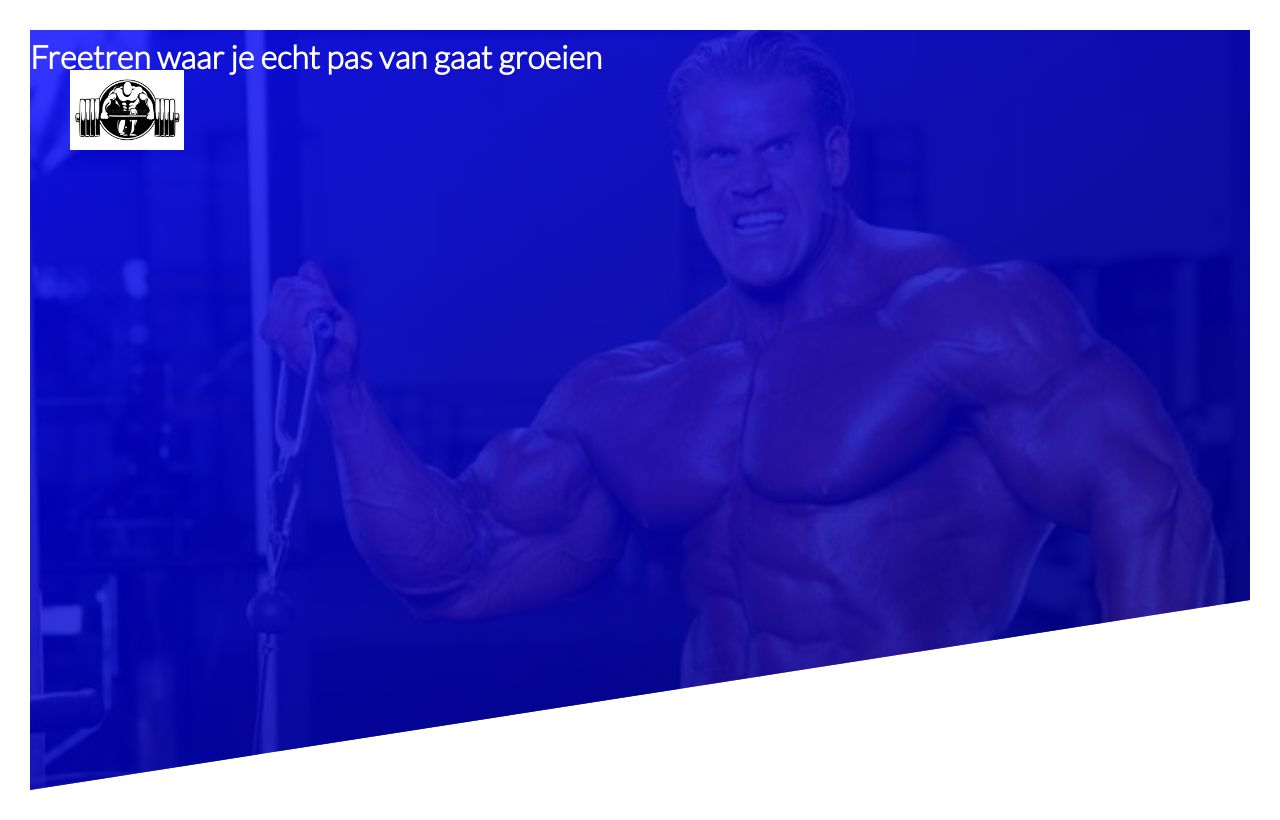
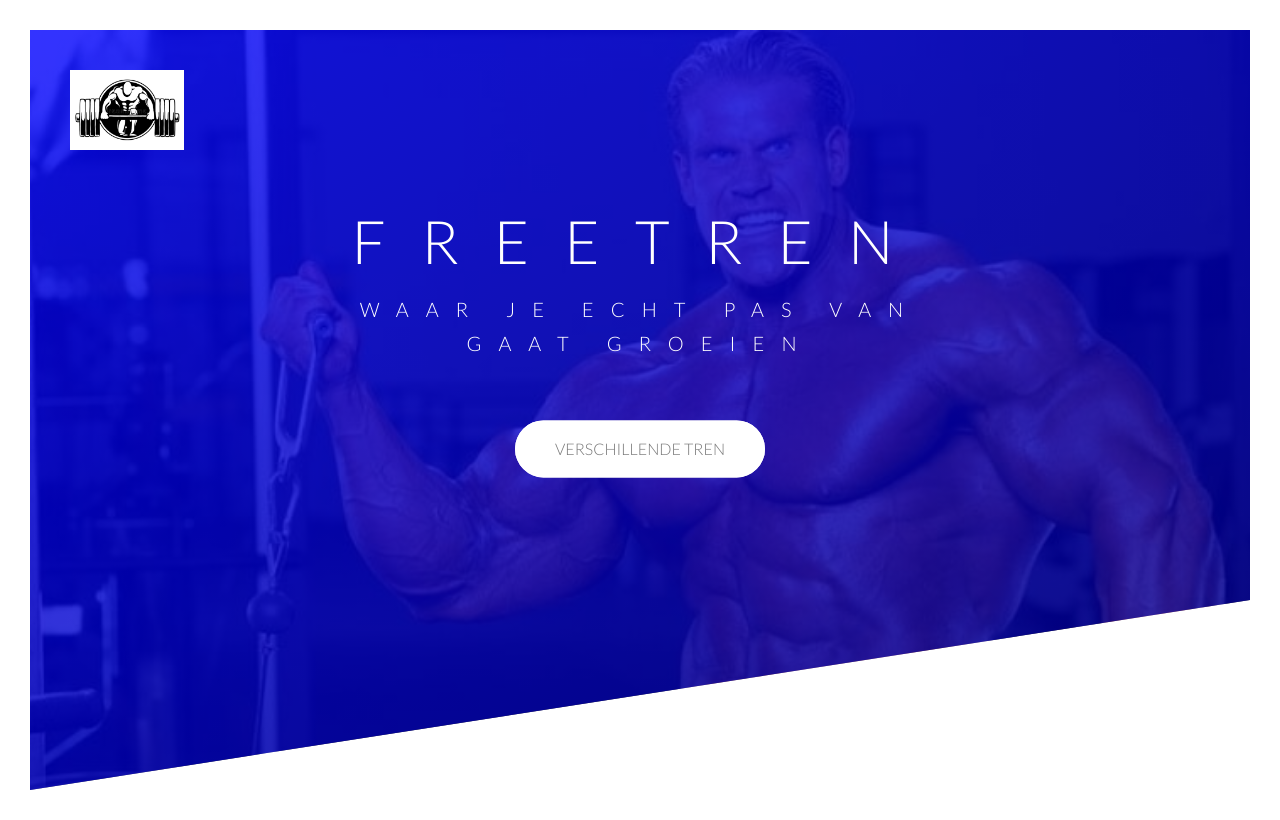
Before and after one commit to RickOnTren/HTML-CSS, a plain HTML site: page HTML and CSS/Oefenen in HTML en CSS/oef3/index.html in a window 1280 px wide. Drawn offline with Linux system fonts and the light colour scheme.

Commit message:
week 3 neef

```diff
--- a/HTML and CSS/Oefenen in HTML en CSS/oef3/css/style.css
+++ b/HTML and CSS/Oefenen in HTML en CSS/oef3/css/style.css
@@ -37,12 +37,139 @@ body {
   height: 10vh;
 }
 
+/*.logo:hover {
+animation: moveInRight 1s ease-out;
+}*/
+
+.text-box {
+  position: absolute;
+  top: 40%;
+  left: 50%;
+  transform: translate(-50%, -50%);
+  text-align: center;
+}
+
 .heading-primary {
   color: #fff;
+  text-transform: uppercase;
+  backface-visibility: hidden;
+  margin-bottom: 60px;
 }
 
 .heading-primary-main {
+  display: block;
+  font-size: 60px;
+  font-weight: 400;
+  letter-spacing: 35px;
+
+  animation-name: moveInLeft;
+  animation-duration: 1s;
+  animation-timing-function: ease-out;
+  /*animation-delay: 3s;
+  animation-iteration-count: 3;*/
 }
 
 .heading-primary-sub {
+  display: block;
+  font-size: 20px;
+  font-weight: 400;
+  letter-spacing: 17px;
+  animation: moveInRight 1s ease-out;
 }
+
+@keyframes moveInLeft {
+  0% {
+    opacity: 0;
+    transform: translateX(-100px);
+  }
+
+  80% {
+    transform: translateX(20px);
+  }
+
+  100% {
+    opacity: 1;
+    transform: translate(0);
+  }
+}
+
+@keyframes moveInRight {
+  0% {
+    opacity: 0;
+    transform: translateX(100px);
+  }
+
+  80% {
+    transform: translateX(-20px);
+  }
+
+  100% {
+    opacity: 1;
+    transform: translate(0);
+  }
+}
+
+@keyframes moveInBottom {
+  0% {
+    opacity: 0;
+    transform: translateY(30px);
+  }
+
+  100% {
+    opacity: 1;
+    transform: translate(0);
+  }
+}
+
+.btn:link,
+.btn:visited {
+  text-transform: uppercase;
+  text-decoration: none;
+  padding: 15px 40px;
+  display: inline-block;
+  border-radius: 100px;
+  transition: all 0.2s;
+  position: relative;
+}
+
+.btn:hover {
+  transform: translateY(-3px);
+  box-shadow: 0 10px 20px rgba(0, 0, 0, 0.8);
+}
+
+.btn:active {
+  transform: translateY(-1px);
+  box-shadow: 0 5px 10px rgba(0, 0, 0, 0.8);
+}
+
+.btn-white {
+  color: #777;
+  background-color: white;
+}
+
+.btn::after {
+  content: "";
+  display: inline-block;
+  height: 100%;
+  width: 100%;
+  border-radius: 100px;
+  position: absolute;
+  top: 0;
+  left: 0;
+  z-index: -1;
+  transition: all 0.4s;
+}
+
+.btn-white::after {
+  background-color: #fff;
+}
+
+.btn:hover::after {
+  transform: scaleX(1.4) scaleY(1.6);
+  opacity: 0;
+}
+
+.btn-animated {
+  animation: moveInBottom 0.5s ease-out 0.75s;
+  animation-fill-mode: backwards;
+}
--- a/HTML and CSS/Oefenen in HTML en CSS/oef3/index.html
+++ b/HTML and CSS/Oefenen in HTML en CSS/oef3/index.html
@@ -16,13 +16,15 @@
       <div class="logo-box">
         <img src="img/logoFreeSteriods.jpg" alt="logo" class="logo" />
       </div>
-
+      <div class="text-box">
         <h1 class="heading-primary">
           <span class="heading-primary-main">Freetren</span>
           <span class="heading-primary-sub"
             >waar je echt pas van gaat groeien</span
           >
         </h1>
+        <a href="#" class="btn btn-white btn-animated">verschillende tren</a>
+      </div>
     </header>
   </body>
 </html>
--- /dev/null
+++ b/HTML and CSS/kennisOpdrachten/Section 2 advanced/op1/style.css
@@ -0,0 +1,18 @@
+* {
+  margin: 0;
+  padding: 0;
+  box-sizing: border-box;
+}
+
+header {
+  background-image: linear-gradient(
+      to bottom,
+      rgba(0, 0, 0, 0.847),
+      rgba(0, 0, 0, 0.4)
+    ),
+    url(img/tiger.jpg);
+  height: 100vh;
+  background-position: top;
+  background-size: cover;
+  clip-path: polygon(0 0, 100% 8%, 100% 100%, 0 100%);
+}
```
Also changed, not shown: HTML and CSS/kennisOpdrachten/Section 2 advanced/op1/index.html (added, +13 -0 lines), HTML and CSS/kennisOpdrachten/Section 2 advanced/op1/img/tiger.jpg (added). Lines whose indentation alone changed are shown as unchanged.
